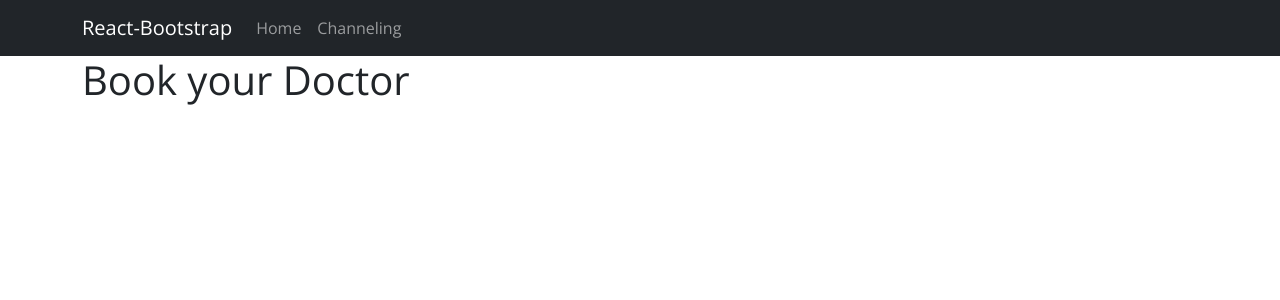
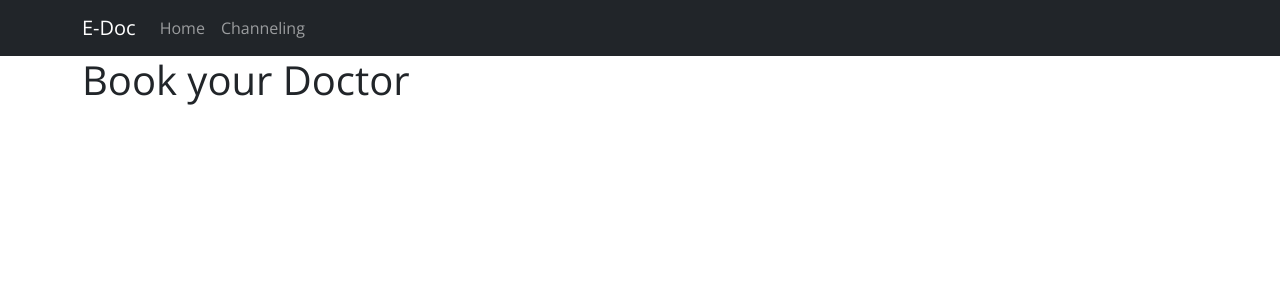
Before and after one commit to DhanushaPerera07/SSD-Assignment2, a React (Create React App) app in the folder ssd-assignment2-frontend/: page /home in a window 1280 px wide. Shown: the top 300 px of the page. Built offline with nearby package versions, Linux system fonts and the light colour scheme.

Commit message:
applied some changes closed #2

```diff
--- a/ssd-assignment2-frontend/src/Components/NavigationBar/NavigationBar.jsx
+++ b/ssd-assignment2-frontend/src/Components/NavigationBar/NavigationBar.jsx
@@ -9,7 +9,7 @@ export default class NavigationBar extends React.Component {
             <div>
                 <Navbar bg="dark" variant="dark" expand="lg">
                     <Container>
-                        <Navbar.Brand href="/home">React-Bootstrap</Navbar.Brand>
+                        <Navbar.Brand href="/home">E-Doc</Navbar.Brand>
                         <Navbar.Toggle aria-controls="basic-navbar-nav" />
                         <Navbar.Collapse id="basic-navbar-nav">
                             <Nav className="me-auto">
```
